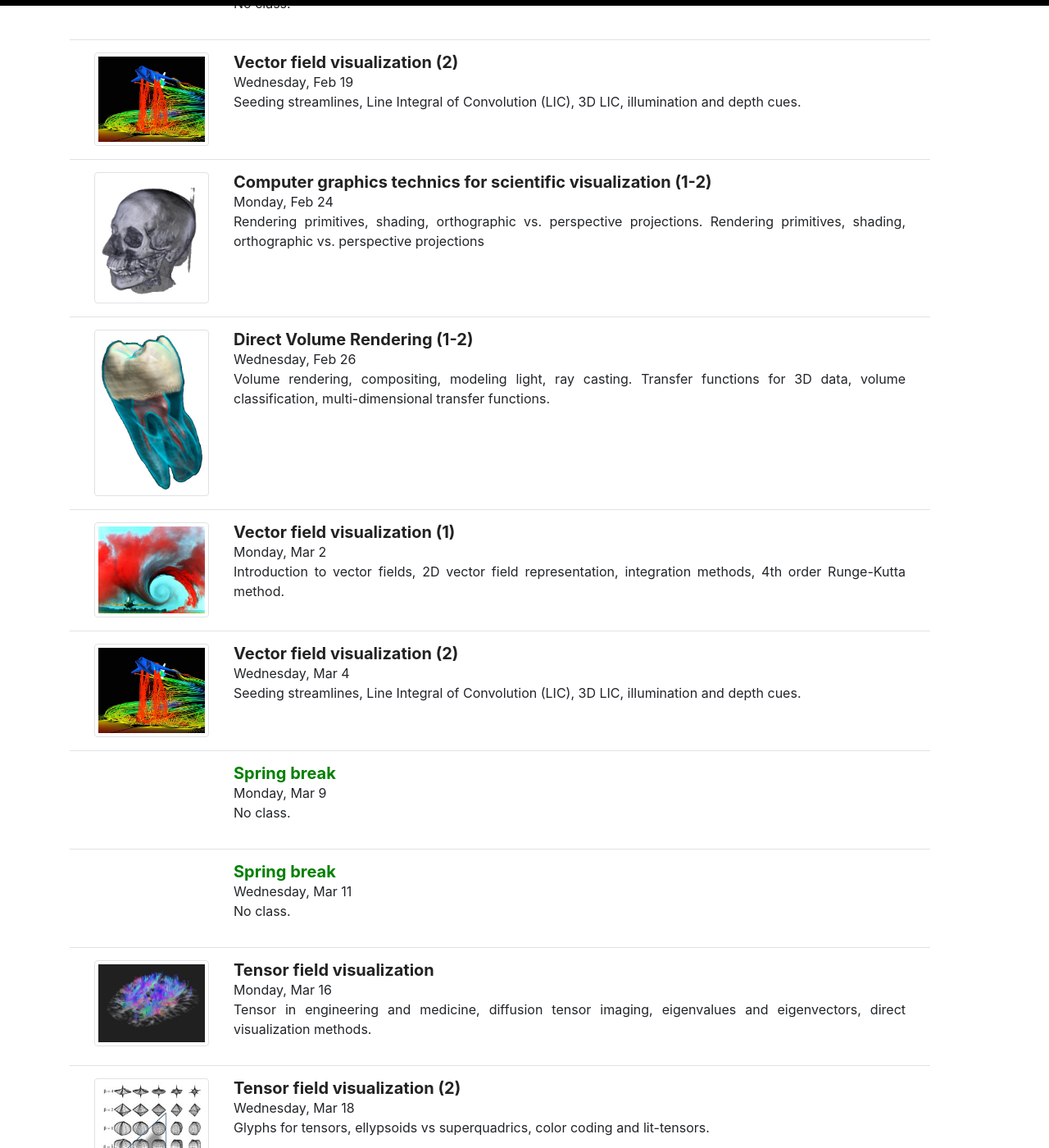
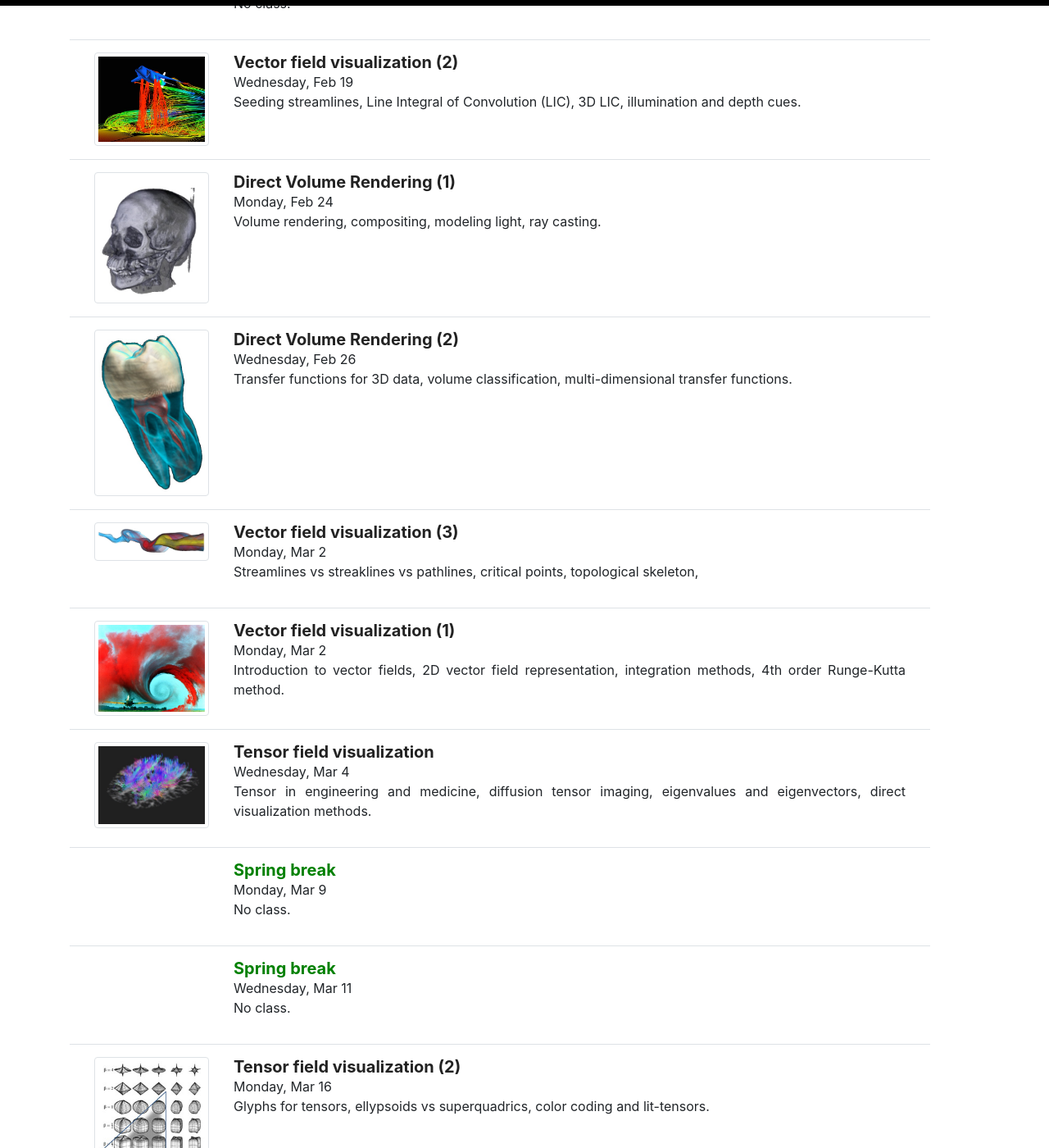
Before and after one commit to ComputingElevatedLab/sciviscourse, a Jekyll site: the page built from _pages/schedule.md, in a window 1280 px wide and 1400 px high, scrolled down 2270 px. Shown: the whole window at 82% size. Built offline with Jekyll 4.4.1, drawn with Linux system fonts in a browser that asks for light colours; some of the changed text lies outside the part shown.

Commit message:
update schedule

```diff
--- a/_data/schedule.yml
+++ b/_data/schedule.yml
@@ -67,25 +67,30 @@
   description: Seeding streamlines, Line Integral of Convolution (LIC), 3D LIC, illumination and depth cues.
   image: ../images/schedule/streamlines.jpg
 
-- name: Computer graphics technics for scientific visualization (1-2)
+- name: Direct Volume Rendering (1)
   date: Monday, Feb 24
-  description: Rendering primitives, shading, orthographic vs. perspective projections. Rendering primitives, shading, orthographic vs. perspective projections
+  description: Volume rendering, compositing, modeling light, ray casting.
   image: ../images/schedule/vrendering.jpg
 
-- name: Direct Volume Rendering (1-2)
+- name: Direct Volume Rendering (2)
   date: Wednesday, Feb 26
-  description: Volume rendering, compositing, modeling light, ray casting. Transfer functions for 3D data, volume classification, multi-dimensional transfer functions.
+  description: Transfer functions for 3D data, volume classification, multi-dimensional transfer functions.
   image: ../images/schedule/transferfunction.jpg
+
+- name: Vector field visualization (3)
+  date: Monday, Mar 2
+  description: Streamlines vs streaklines vs pathlines, critical points, topological skeleton,
+  image: ../images/schedule/flows.jpg
 
 - name: Vector field visualization (1)
   date: Monday, Mar 2
   description: Introduction to vector fields, 2D vector field representation, integration methods, 4th order Runge-Kutta method.
   image: ../images/schedule/vectorfields.jpg
 
-- name: Vector field visualization (2)
+- name: Tensor field visualization
   date: Wednesday, Mar 4
-  description: Seeding streamlines, Line Integral of Convolution (LIC), 3D LIC, illumination and depth cues.
-  image: ../images/schedule/streamlines.jpg
+  description: Tensor in engineering and medicine, diffusion tensor imaging, eigenvalues and eigenvectors, direct visualization methods.
+  image: ../images/schedule/tensors.jpg
 
 - name: Spring break
   date: Monday, Mar 9
@@ -97,60 +102,60 @@
   description: No class.
   dayoff: true
 
-- name: Tensor field visualization
+- name: Tensor field visualization (2)
   date: Monday, Mar 16
-  description: Tensor in engineering and medicine, diffusion tensor imaging, eigenvalues and eigenvectors, direct visualization methods.
-  image: ../images/schedule/tensors.jpg
-
-- name: Tensor field visualization (2)
-  date: Wednesday, Mar 18
   description: Glyphs for tensors, ellypsoids vs superquadrics, color coding and lit-tensors.
   image: ../images/schedule/tensors2.jpg
 
 - name: Perception 1
-  date: Monday, Mar 23
+  date: Wednesday, Mar 18
   description: Cognitive neuroscience, optical illusions, the human visual system, Cornsweet Illusion.
   image: ../images/schedule/perception.jpg
 
 - name: Perception 2
-  date: Wednesday, Mar 25
+  date: Monday, Mar 23
   description: CIE Chromaticity Diagram, color spaces, color deficiencies, patterns, continuty, and closure.
   image: ../images/schedule/cie.jpg
 
 - name: Virtual environments
-  date: Monday, Mar 30
+  date: Wednesday, Mar 25
   description: The cave and other immersive enviroments, tasks benefiting from VR, applications in neuroscience and metrology.
   image: ../images/schedule/vrneurons.jpg
 
 - name: Uncertainty visualization (1)
-  date: Wednesday, Apr 1
+  date: Monday, Mar 30
   description: Visualization of error and uncertaintly, the boxplot and its modifications, topological uncertainty.
   image: ../images/schedule/uncertainty1.jpg
 
 - name: Uncertainty visualization (2)
-  date: Monday, Apr 6
+  date: Wednesday, Apr 1
   description: Isosurface uncertainty, volume rendering uncertainty, ensemble curved boxplot.
   image: ../images/schedule/uncertainty.jpg
 
 - name: Big data (1)
-  date: Wednesday, Apr 8
+  date: Monday, Apr 6
   description: The four V's of big data, isosurfaces of big data, data layouts for visualization of big data experiemnts and simulations.
   image: ../images/schedule/bigdatatopo.jpg
 
 - name: Big data (2)
-  date: Monday, Apr 13
+  date: Wednesday, Apr 8
   description: Multi-resolution data structures, parallel visualization, image compositing for volume rendering.
   image: ../images/schedule/bigdata2.jpg
 
+- name: Computer Graphics Techniques for Scientific Visualization (1)
+  date: Monday, Apr 13
+  description: Rendering primitives, shading, orthographic vs. perspective projections
+  image: ../images/schedule/primitives.jpg
+
+- name: Computer Graphics Techniques for Scientific Visualization (2)
+  date: Wednesday, Apr 15
+  description: Rasterization, illumination, non-photorealistic rendering.
+  image: ../images/schedule/shadows.jpg
+
 - name: Visualization Research Challenges
-  date: Wednesday, Apr 15
+  date: Monday, Apr 20
   description: In situ analysis and visualization, post hoc data exploration, data quality, and data reduction.
   image: ../images/schedule/challenges.jpg
-
-- name: TBD
-  date: Monday, Apr 20
-  #description: In situ analysis and visualization, post hoc data exploration, data quality, and data reduction.
-  #image: ../images/schedule/challenges.jpg
 
 - name: Reading Day  (no class)
   date: Wednesday, Apr 22
```
